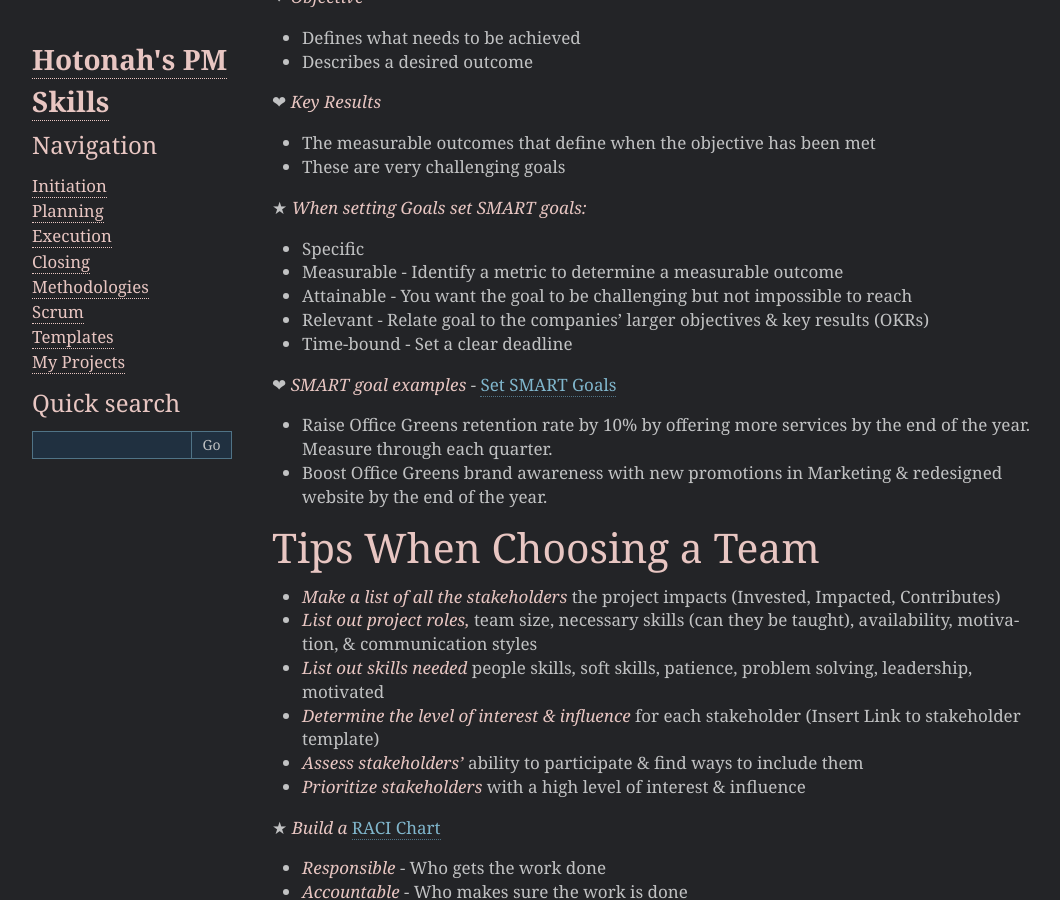
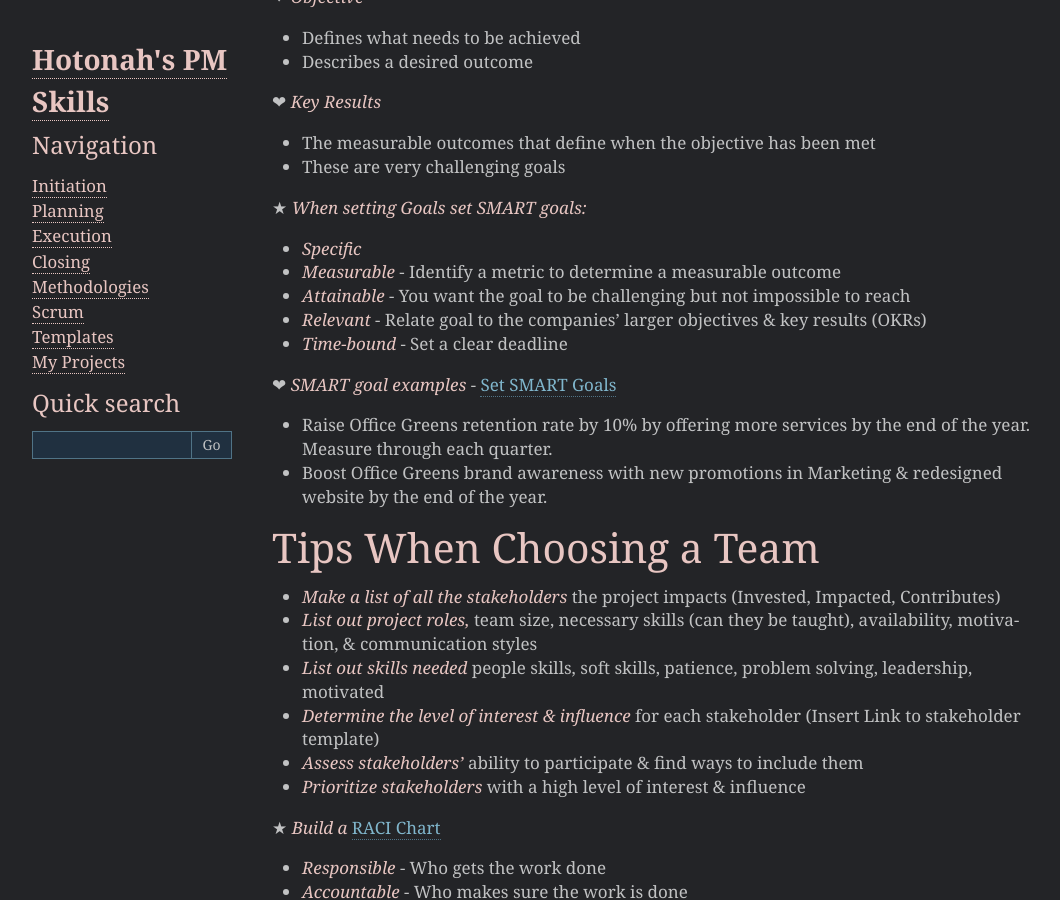
Before and after one commit to Hotonah/hotonah.github.io, a Sphinx documentation site: the page built from source/initiation.txt, in a window 1280 px wide and 900 px high, scrolled down 2919 px. Shown: the whole window, without its empty margins (93-1153 px from the left). Built offline with Sphinx 7.4.7, drawn with Linux system fonts in a browser that asks for light colours.

```diff
--- a/source/initiation.txt
+++ b/source/initiation.txt
@@ -118,11 +118,11 @@ Setting Goals
 
 ★ `When setting Goals set SMART goals:`
 
-* Specific
-* Measurable - Identify a metric to determine a measurable outcome
-* Attainable - You want the goal to be challenging but not impossible to reach
-* Relevant - Relate goal to the companies' larger objectives & key results (OKRs)
-* Time-bound - Set a clear deadline
+* `Specific`
+* `Measurable` - Identify a metric to determine a measurable outcome
+* `Attainable` - You want the goal to be challenging but not impossible to reach
+* `Relevant` - Relate goal to the companies' larger objectives & key results (OKRs)
+* `Time-bound` - Set a clear deadline
 
 ❤ `SMART goal examples` - `Set SMART Goals <https://docs.google.com/document/d/1-Jxi3j_FwX8sFQ4TQJFz4P0Vza4L6gT2V2cQNFG3_DA/edit?usp=sharing>`_
 
```
